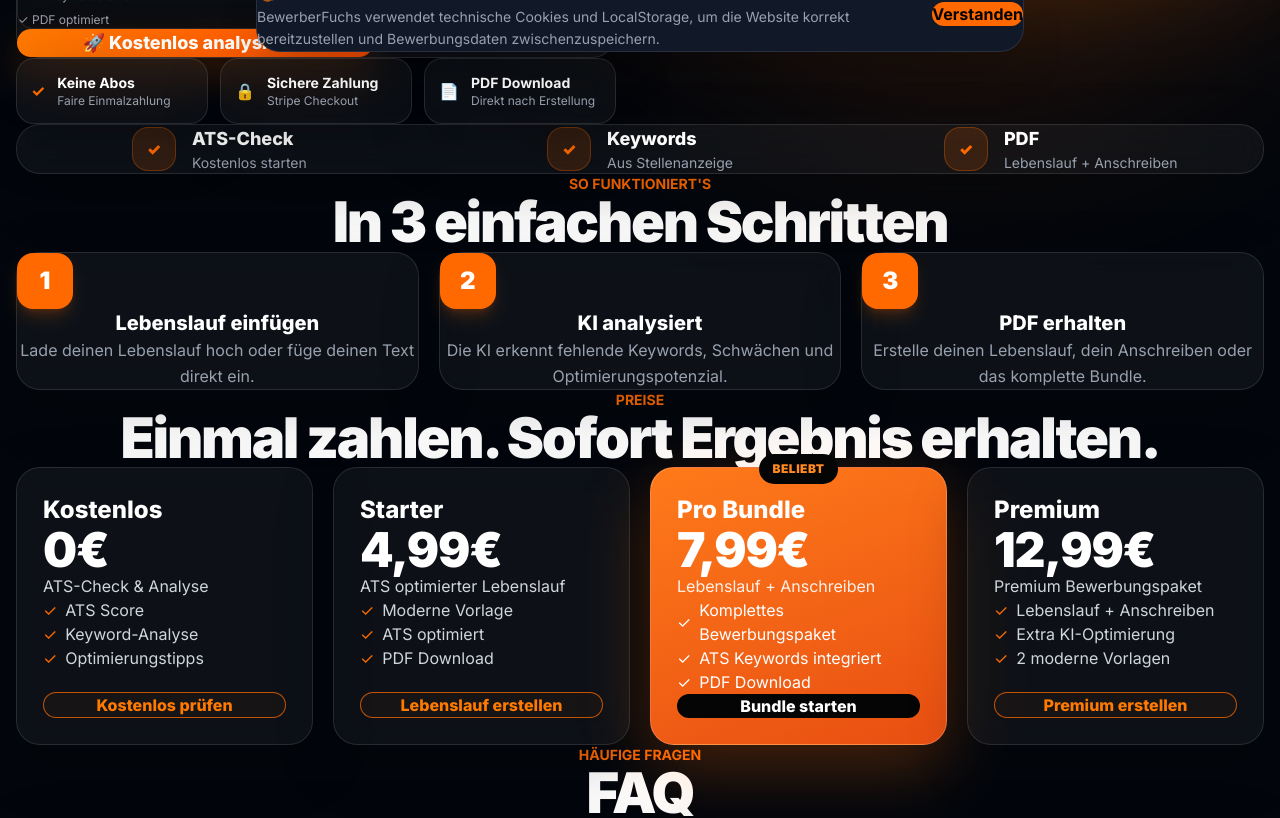
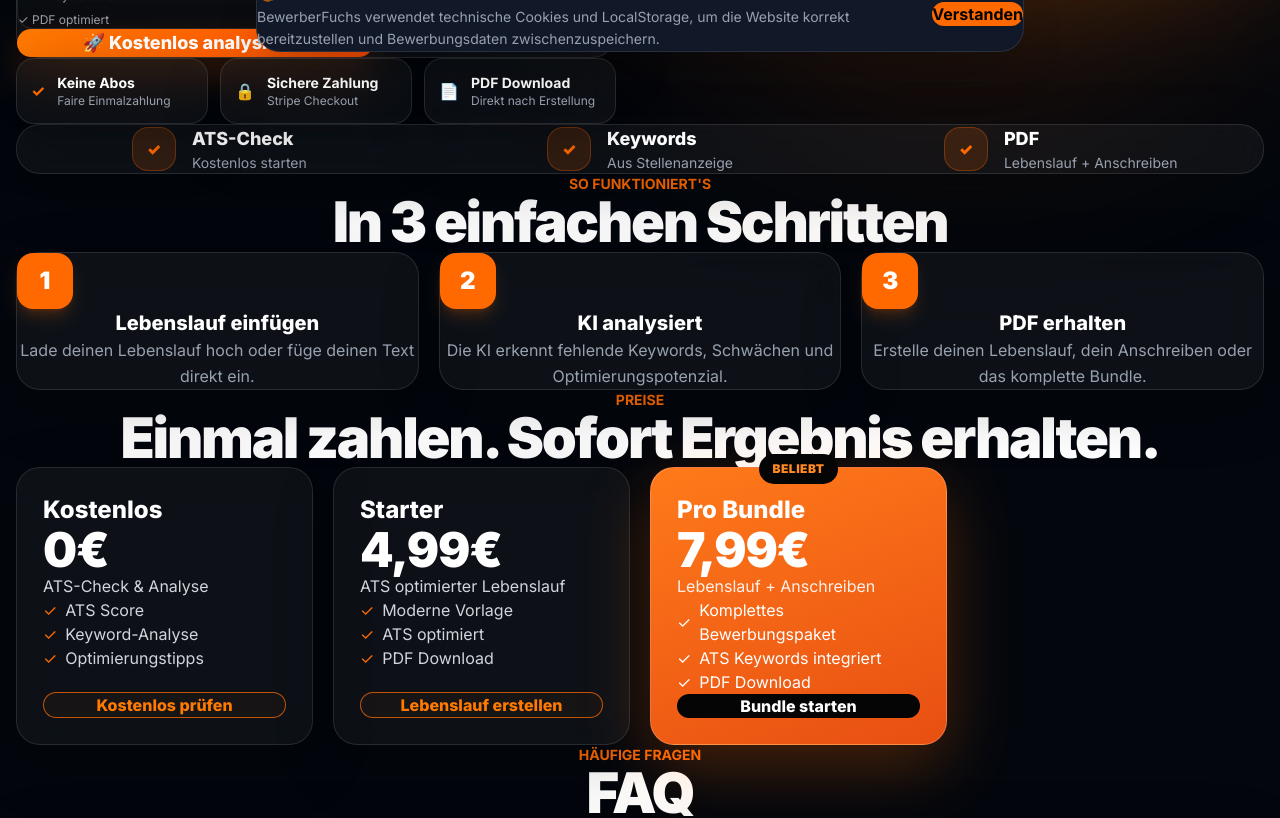
Before and after one commit to steadfastfighter-ui/bewerberfuchs-1, a React (Vite) app in the folder frontend/: page / in a window 1280 px wide. Shown: the part 728-1546 px from the top of the page. Built offline with nearby package versions, Linux system fonts and the light colour scheme; no server answers.

Commit message:
remove confusing premium plan

```diff
--- a/frontend/src/App.jsx
+++ b/frontend/src/App.jsx
@@ -11,6 +11,7 @@ import OptimizedResume from "./OptimizedResume";
 import LegalPage from "./LegalPage";
 import AuthPage from "./AuthPage";
 import MyApplications from "./MyApplications";
+
 
 export default function App() {
   const [page, setPage] = useState("landing");
@@ -242,7 +243,7 @@ export default function App() {
   }
 
   return (
-    <div className="min-h-screen w-full overflow-x-hidden bg-[#030712] text-white">
+    <div className="min-h-screen w-full overflow-x-hidden bg-[#03012] text-white">
       <div className="relative overflow-x-hidden">
         <>
   <Toaster
--- a/frontend/src/LandingPage.jsx
+++ b/frontend/src/LandingPage.jsx
@@ -49,15 +49,7 @@ export default function LandingPage({ goDashboard, goCheckout, goLegal }) {
       action: () => goCheckout("bundle"),
       highlight: true,
     },
-    {
-      title: "Premium",
-      price: "12,99€",
-      text: "Premium Bewerbungspaket",
-      features: ["Lebenslauf + Anschreiben", "Extra KI-Optimierung", "2 moderne Vorlagen"],
-      cta: "Premium erstellen",
-      action: () => goCheckout("bundle"),
-      highlight: false,
-    },
+
   ];
 
   const faqs = [
```
